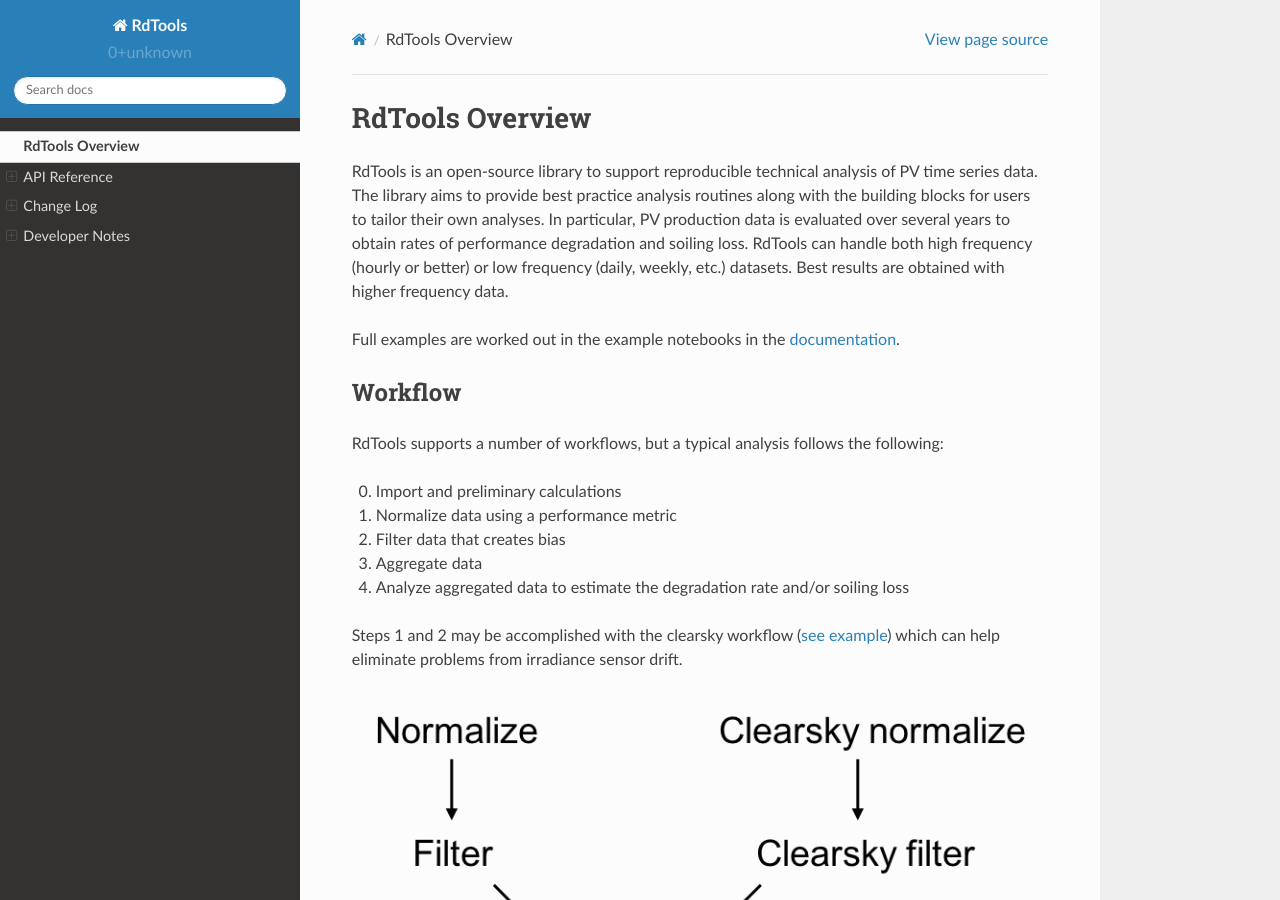
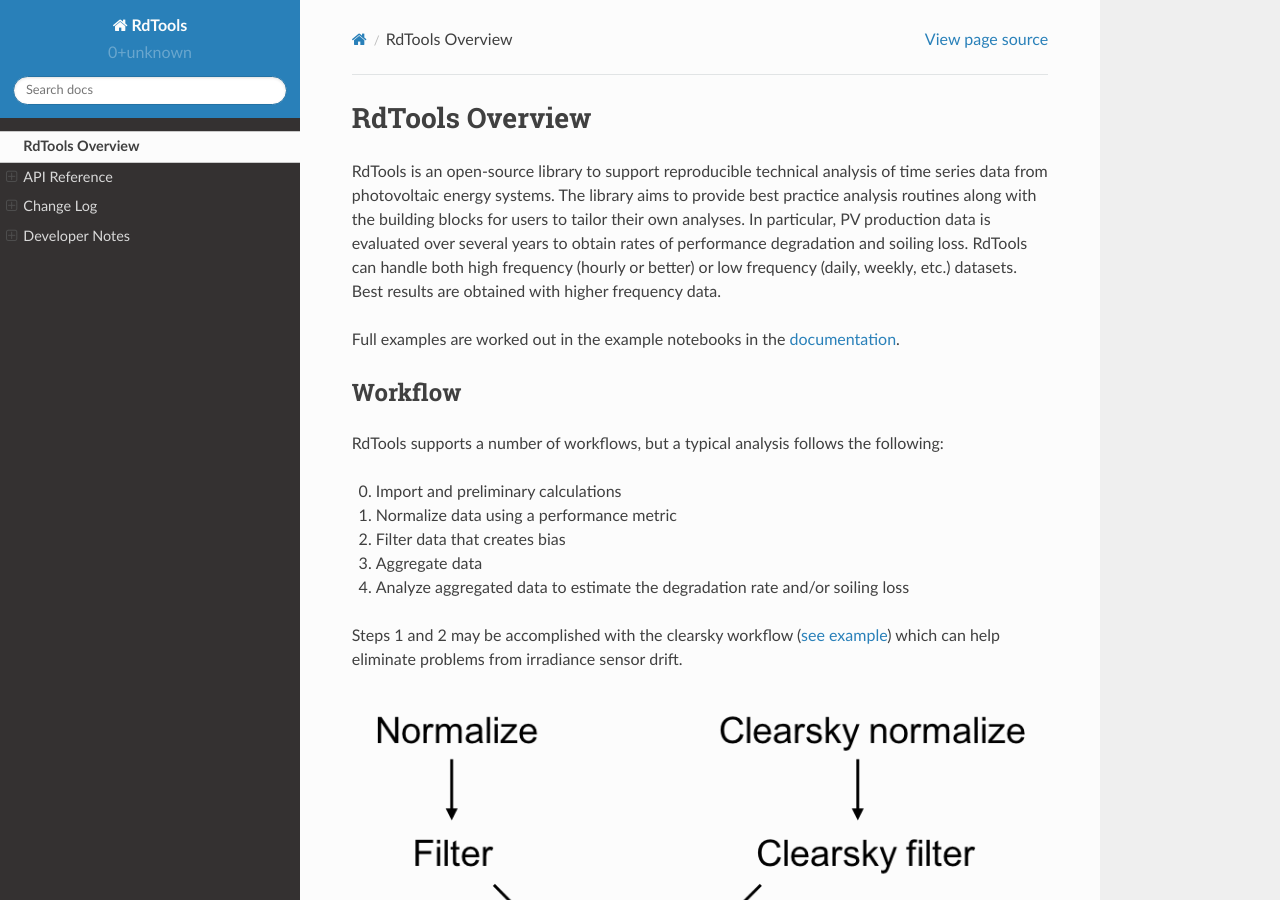
Before and after one commit to NREL/rdtools, a Sphinx documentation site: the page built from docs/sphinx/source/index.rst, in a window 1280 px wide and 900 px high. Built offline with Sphinx 7.4.7 and the Read the Docs theme 2.0.0, drawn with Linux system fonts in a browser that asks for light colours; pages that are not in the unit, such as notebooks, are missing from menus.

Commit message:
make introductions more approachable to non-specialists

```diff
--- a/docs/sphinx/source/index.rst
+++ b/docs/sphinx/source/index.rst
@@ -7,8 +7,9 @@ RdTools Overview
 ================
 
 RdTools is an open-source library to support reproducible technical analysis of
-PV time series data. The library aims to provide best practice analysis routines
-along with the building blocks for users to tailor their own analyses.
+time series data from photovoltaic energy systems. The library aims to provide
+best practice analysis routines along with the building blocks for users to
+tailor their own analyses.
 In particular, PV production data is evaluated over several years to obtain
 rates of performance degradation and soiling loss. RdTools can handle
 both high frequency (hourly or better) or low frequency (daily, weekly,
```
Also changed, not shown: README.md (+3 -2 lines).
